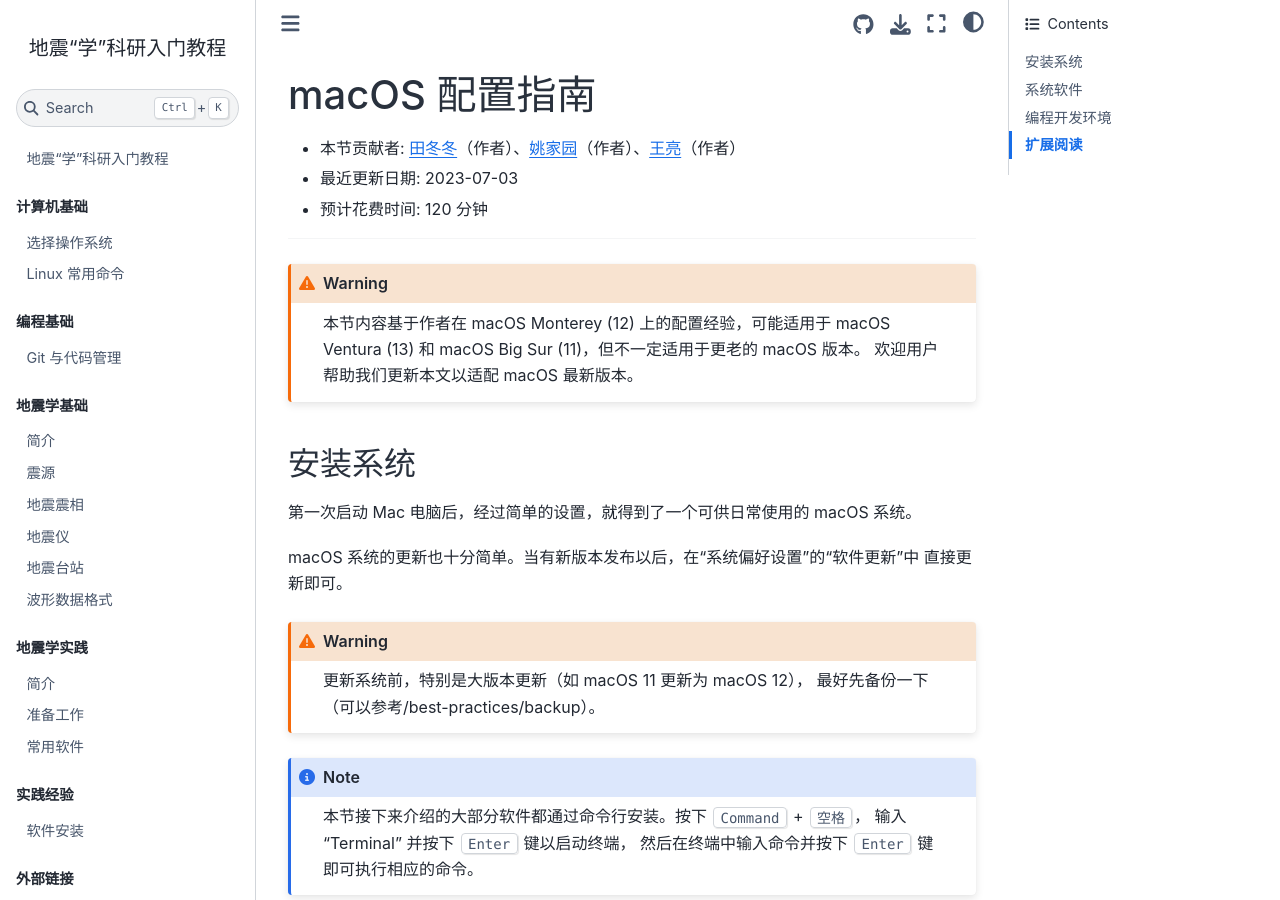
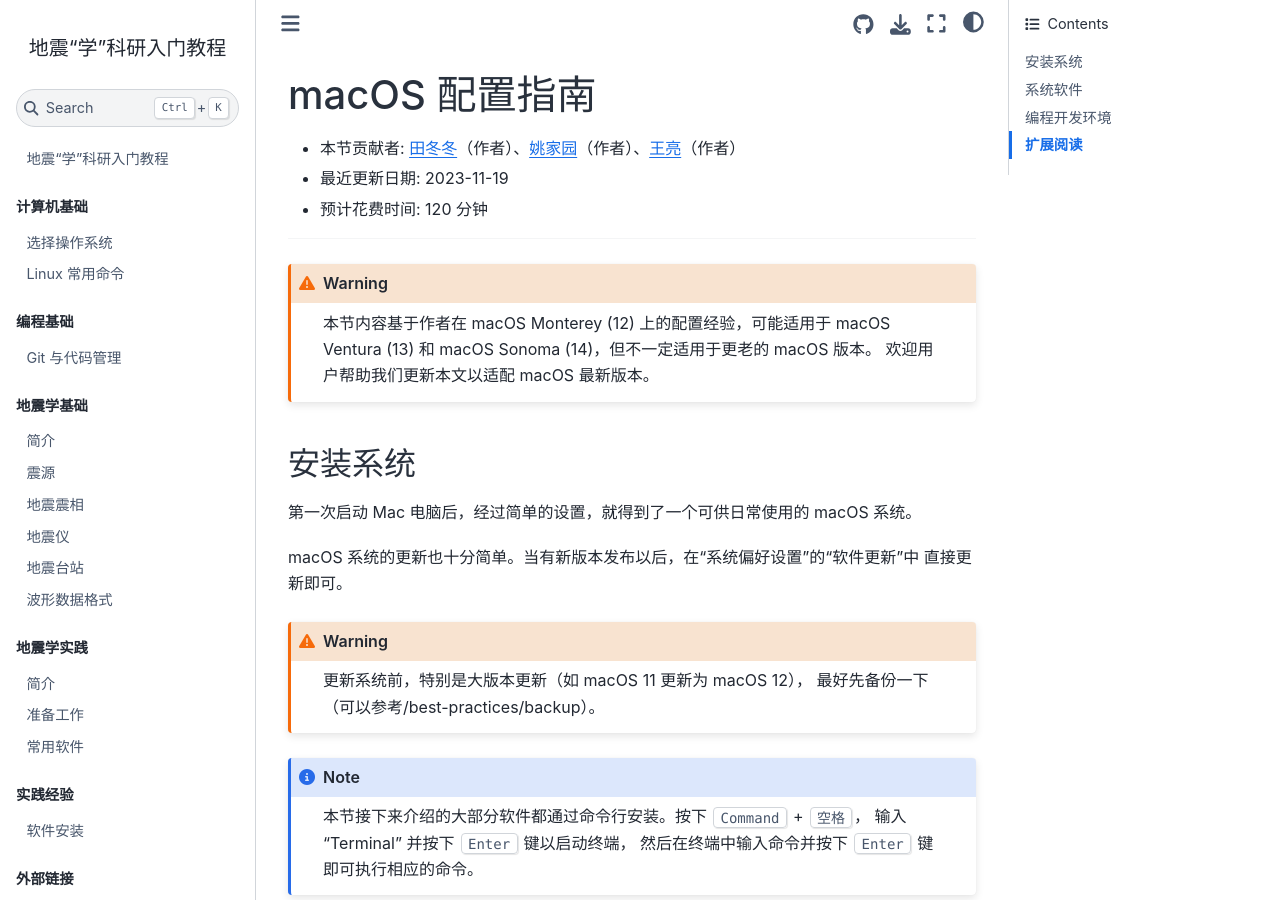
Before and after one commit to seismo-learn/seismology101, a Jupyter Book: the page built from source/computer/macos-setup.md, in a window 1280 px wide and 900 px high. Built offline with Jupyter Book 1.0.4 settings and Sphinx 7.4.7 and the Sphinx Book theme 1.1.4, drawn with Linux system fonts in a browser that asks for light colours; pages that are not in the unit, such as notebooks, are missing from menus.

```diff
--- a/source/computer/macos-setup.md
+++ b/source/computer/macos-setup.md
@@ -1,14 +1,14 @@
 # macOS 配置指南
 
 - 本节贡献者: {{田冬冬}}（作者）、{{姚家园}}（作者）、{{王亮}}（作者）
-- 最近更新日期: 2023-07-03
+- 最近更新日期: 2023-11-19
 - 预计花费时间: 120 分钟
 
 ---
 
 :::{warning}
 本节内容基于作者在 macOS Monterey (12) 上的配置经验，可能适用于
-macOS Ventura (13) 和 macOS Big Sur (11)，但不一定适用于更老的 macOS 版本。
+macOS Ventura (13) 和 macOS Sonoma (14)，但不一定适用于更老的 macOS 版本。
 欢迎用户帮助我们更新本文以适配 macOS 最新版本。
 :::
 
```
